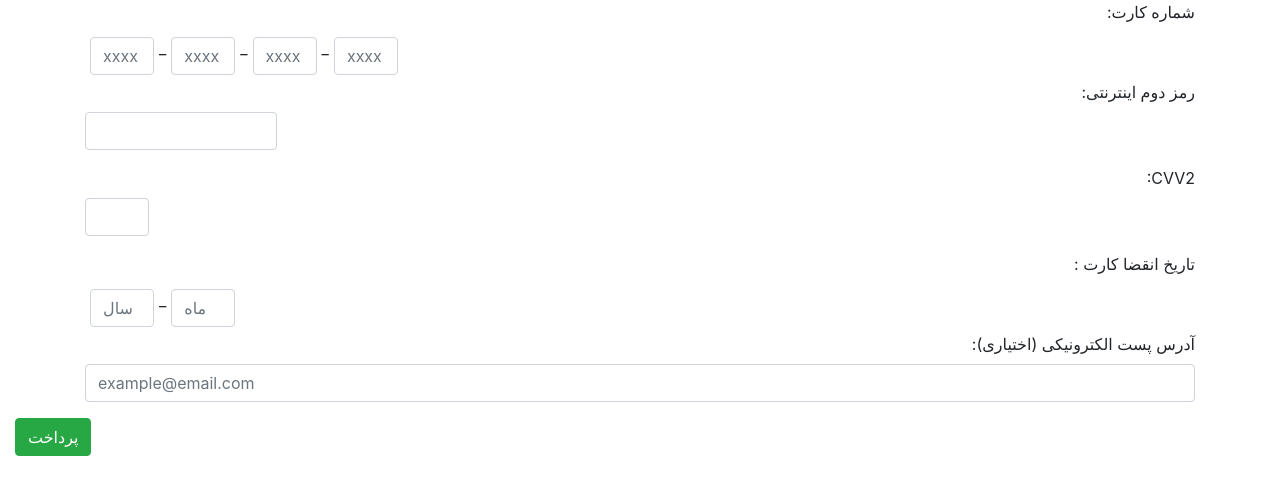
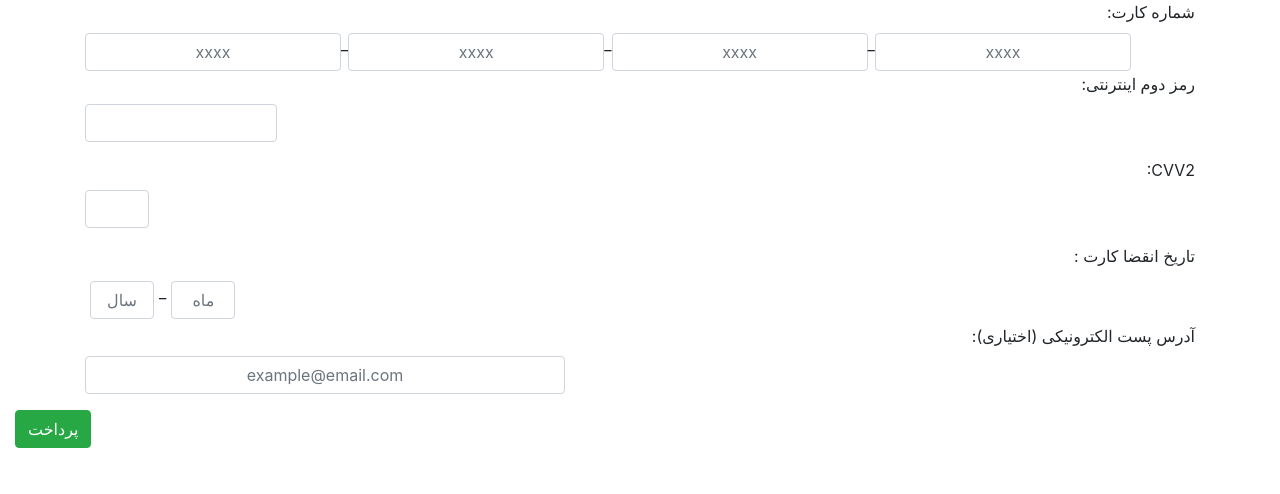
Before and after one commit to SharonAdm/onlinePaymentPage, a React (Create React App) app: page / in a window 1280 px wide. Shown: the top 494 px of the page. Built offline with nearby package versions, Linux system fonts and the light colour scheme.

Commit message:
Center-aligned all the placeholders.

```diff
--- a/src/style.css
+++ b/src/style.css
@@ -1,17 +1,16 @@
 #inputCardNumber {
-  width: 4em;
-  margin: 5px;
+  width: 16em;
 }
 
 .container {
   text-align: right;
 }
 
-#inputPassword{
-    width: 12em;
+#inputPassword {
+  width: 12em;
 }
 
-#inputCVV{
+#inputCVV {
   width: 4em;
 }
 
@@ -19,6 +18,19 @@
   width: 4em;
   margin: 5px;
 }
- button{
+
+#inputEmail {
+  width: 30em;
+}
+
+button {
   margin-right: 500px;
- }
+}
+
+.form-group {
+  text-align: right;
+}
+
+::placeholder {
+  text-align: center;
+}
```
